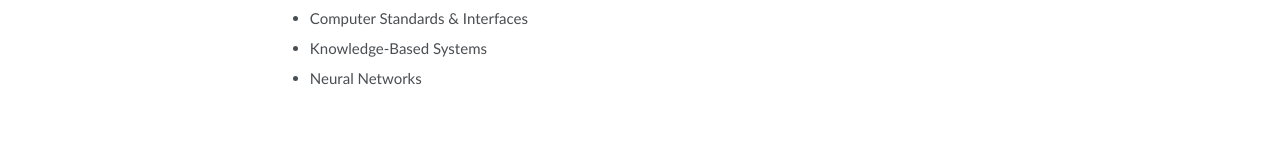
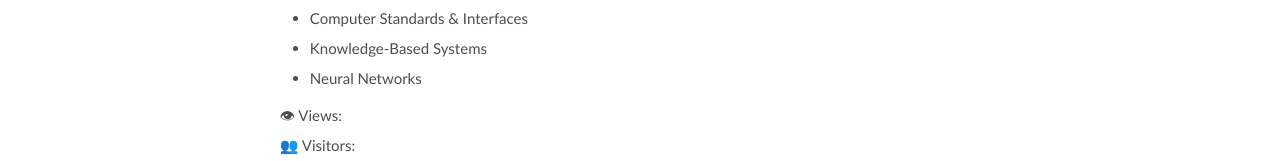
Before and after one commit to shihe98/shihe98.github.io, a Jekyll site: the page built from _pages/about.md, in a window 1280 px wide and 900 px high, scrolled down 3530 px. Shown: the part 736-897 px from the top of the window. Built offline with Jekyll 4.4.1, drawn with Linux system fonts in a browser that asks for light colours; some web fonts are replaced; comment, search, counter and statistics services are not loaded; before the commit the page ends 4370 px from its top, so only the background shows below that.

Commit message:
Update about.md

```diff
--- a/_pages/about.md
+++ b/_pages/about.md
@@ -173,3 +173,13 @@ CASSOCK: Viable Backdoor Attacks against DNN in The Wall of Source-Specific Back
 - Computer Standards & Interfaces
 - Knowledge-Based Systems
 - Neural Networks
+
+<script async src="//busuanzi.ibruce.info/busuanzi/2.3/busuanzi.pure.mini.js"></script>
+
+<span id="busuanzi_container_site_pv">
+  👁 Views: <span id="busuanzi_value_site_pv"></span>
+</span>
+
+<span id="busuanzi_container_site_uv">
+  👥 Visitors: <span id="busuanzi_value_site_uv"></span>
+</span>
```
